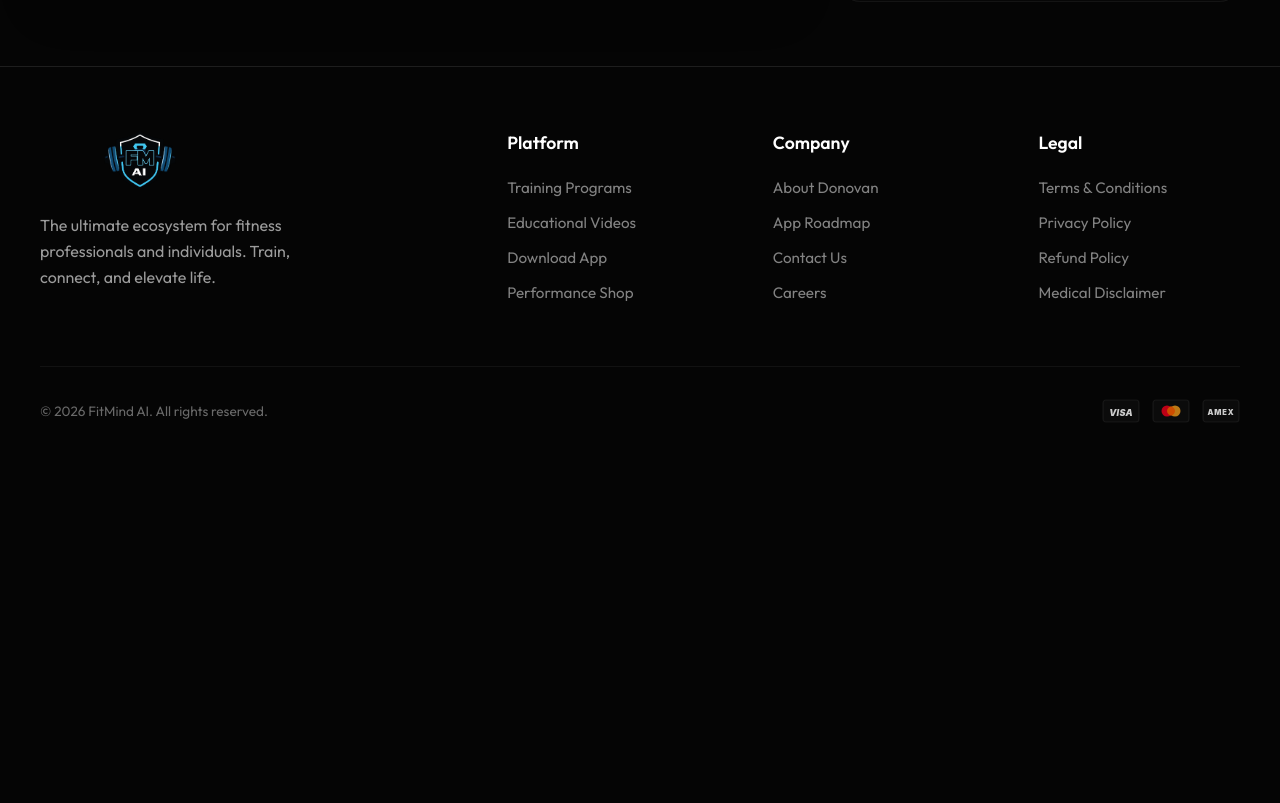
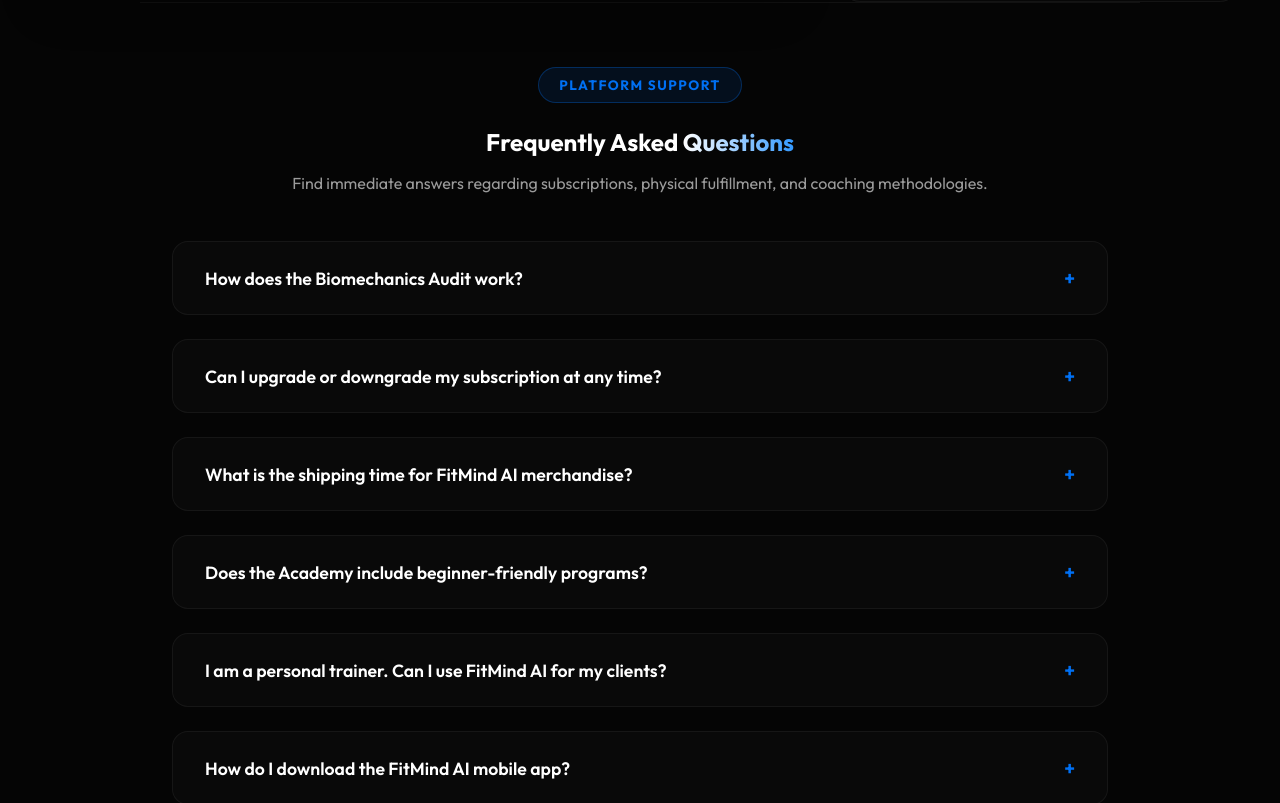
Before and after one commit to faxingberling1/fitmindai, a Next.js app: page /contact in a window 1280 px wide. Shown: the part 1200-2003 px from the top of the page. Before the commit the page ends 1655 px from the top, so only its background shows below. Built offline with nearby package versions, Linux system fonts and the light colour scheme.

Commit message:
feat: add contact page with form, math CAPTCHA, and FAQ section

```diff
--- a/src/app/contact/page.module.css
+++ b/src/app/contact/page.module.css
@@ -286,3 +286,74 @@
     padding: 4rem 1.5rem;
   }
 }
+
+/* --- FAQ SECTION --- */
+.faqSection {
+  padding: 4rem 2rem;
+  max-width: 1000px;
+  margin: 0 auto 4rem auto;
+  border-top: 1px solid rgba(255, 255, 255, 0.05);
+}
+
+.faqHeader {
+  text-align: center;
+  margin-bottom: 3rem;
+}
+
+.faqGrid {
+  display: grid;
+  grid-template-columns: 1fr;
+  gap: 1.5rem;
+}
+
+.faqItem {
+  background: rgba(255, 255, 255, 0.02);
+  border: 1px solid rgba(255, 255, 255, 0.05);
+  border-radius: 16px;
+  padding: 1.5rem 2rem;
+  transition: all 0.2s ease;
+  cursor: pointer;
+}
+
+.faqItem:hover {
+  background: rgba(255, 255, 255, 0.04);
+  border-color: rgba(255, 255, 255, 0.1);
+}
+
+.faqQuestion {
+  display: flex;
+  justify-content: space-between;
+  align-items: center;
+  font-size: 1.1rem;
+  font-weight: 600;
+  color: #fff;
+}
+
+.faqIcon {
+  color: #0070f3;
+  font-weight: bold;
+  font-size: 1.2rem;
+  transition: transform 0.3s ease;
+}
+
+.faqItem.open .faqIcon {
+  transform: rotate(45deg);
+}
+
+.faqAnswer {
+  margin-top: 1rem;
+  color: rgba(255, 255, 255, 0.6);
+  font-size: 0.95rem;
+  line-height: 1.6;
+  display: none;
+}
+
+.faqItem.open .faqAnswer {
+  display: block;
+  animation: fadeIn 0.3s ease;
+}
+
+@keyframes fadeIn {
+  from { opacity: 0; transform: translateY(-5px); }
+  to { opacity: 1; transform: translateY(0); }
+}
--- a/src/app/contact/page.tsx
+++ b/src/app/contact/page.tsx
@@ -21,6 +21,56 @@
   // Status states
   const [submitted, setSubmitted] = useState(false);
   const [errorMsg, setErrorMsg] = useState('');
+
+  // FAQ state
+  const [openFaq, setOpenFaq] = useState<number | null>(null);
+
+  const toggleFaq = (index: number) => {
+    setOpenFaq(openFaq === index ? null : index);
+  };
+
+  const faqs = [
+    {
+      question: "How does the Biomechanics Audit work?",
+      answer: "When you upgrade to the Pro Athlete or Elite Mentorship tier, you gain the ability to submit your training footage through the Dashboard. Coach Donovan will analyze your leverage, joint angles, and neural recruitment patterns using our proprietary telemetry overlay, returning a comprehensive breakdown within 48 hours."
+    },
+    {
+      question: "Can I upgrade or downgrade my subscription at any time?",
+      answer: "Absolutely. You can manage your active platform access tier directly from the 'Subscription Management' panel in your Dashboard. Upgrades take effect immediately (pro-rated), while downgrades apply at the start of your next billing cycle."
+    },
+    {
+      question: "What is the shipping time for FitMind AI merchandise?",
+      answer: "Standard shipping typically takes 5–7 business days within the continental US. Express options (2–3 days) and Overnight delivery are available at checkout. You can track your real-time fulfillment status under the 'My Orders' tab in your Dashboard."
+    },
+    {
+      question: "Does the Academy include beginner-friendly programs?",
+      answer: "Yes. While FitMind AI is built for peak neural and hypertrophic adaptation, the Academy includes modules spanning from 'Foundational Lifting Mechanics' for beginners to 'Cellular Energetics & Advanced Torque' for elite powerlifters."
+    },
+    {
+      question: "I am a personal trainer. Can I use FitMind AI for my clients?",
+      answer: "Yes! Our 'Trainer Hub' is specifically designed for coaches. It allows you to track your Client Roster, log diagnostic notes, monitor compliance, and manage your payouts. Contact support for volume licensing."
+    },
+    {
+      question: "How do I download the FitMind AI mobile app?",
+      answer: "The FitMind AI mobile companion application is currently in closed beta and will be publicly available in the near future. Once launched, an official announcement will be made on the website and all active members will be notified to download it."
+    },
+    {
+      question: "Are custom meal plans included in the subscription?",
+      answer: "Macronutrient guidance and cellular energetics protocols are included in the Pro Athlete tier. However, fully customized day-by-day meal plans and direct nutritional coaching require the Elite Mentorship tier."
+    },
+    {
+      question: "Is there a refund policy if I am not satisfied?",
+      answer: "Yes, we offer a 14-day money-back guarantee for all digital subscriptions if you haven't completed more than 20% of the Academy modules. Physical merchandise can be returned within 30 days if unworn and in original packaging."
+    },
+    {
+      question: "How often are new training modules added to the Academy?",
+      answer: "Coach Donovan and our scientific advisory board release new biomechanics and neural adaptation modules on the 1st of every month. Elite members get 7-day early access to all new content."
+    },
+    {
+      question: "Do you offer international shipping for physical merchandise?",
+      answer: "Yes, we ship globally! International shipping rates and times are calculated at checkout. Please note that customs duties and import taxes are the responsibility of the buyer."
+    }
+  ];
 
   // Generate CAPTCHA values on mount
   useEffect(() => {
@@ -224,6 +274,32 @@
           </div>
         </section>
 
+        {/* In-Depth FAQ Section */}
+        <section className={styles.faqSection}>
+          <div className={styles.faqHeader}>
+            <span className={styles.badge}>Platform Support</span>
+            <h2 className="heading-md">Frequently Asked <span className="text-gradient">Questions</span></h2>
+            <p className="text-gray" style={{ marginTop: '1rem' }}>Find immediate answers regarding subscriptions, physical fulfillment, and coaching methodologies.</p>
+          </div>
+          <div className={styles.faqGrid}>
+            {faqs.map((faq, index) => (
+              <div
+                key={index}
+                className={`${styles.faqItem} ${openFaq === index ? styles.open : ''}`}
+                onClick={() => toggleFaq(index)}
+              >
+                <div className={styles.faqQuestion}>
+                  <span>{faq.question}</span>
+                  <span className={styles.faqIcon}>+</span>
+                </div>
+                <div className={styles.faqAnswer}>
+                  {faq.answer}
+                </div>
+              </div>
+            ))}
+          </div>
+        </section>
+
       </main>
 
       <Footer />
--- a/src/components/AppDownloadSection.tsx
+++ b/src/components/AppDownloadSection.tsx
@@ -18,7 +18,7 @@
                  <path d="M18.71 19.5c-.83 1.24-1.71 2.45-3.05 2.47-1.34.03-1.77-.79-3.29-.79-1.53 0-2 .77-3.27.82-1.31.05-2.3-1.32-3.14-2.53C4.25 17 2.94 12.45 4.7 9.39c.87-1.52 2.43-2.48 4.12-2.51 1.28-.02 2.5.87 3.29.87.78 0 2.26-1.07 3.81-.91.65.03 2.47.26 3.64 1.98-.09.06-2.17 1.28-2.15 3.81.03 3.02 2.65 4.03 2.68 4.04-.03.07-.42 1.44-1.38 2.83M15.97 4.17c.66-.81 1.11-1.93.99-3.06-.96.04-2.13.64-2.82 1.45-.6.69-1.12 1.84-.98 2.94.97.08 2.15-.52 2.81-1.33z"/>
                </svg>
                <div className={styles.storeText}>
-                 <span className={styles.storeLabel}>Download on the</span>
+                 <span className={styles.storeLabel}>Coming Soon</span>
                  <span className={styles.storeName}>App Store</span>
                </div>
             </a>
@@ -28,7 +28,7 @@
                  <path d="M3 5.27v13.46c0 .82.68 1.41 1.47 1.27l10.98-6.38L3.25 4c-.16.27-.25.74-.25 1.27m13.06 6.73L5.08 6.27l11.51 6.67-.53-.94m-.94.94L3.6 18.25c.34-.1.86-.4 1.48-.76l10.98-6.38-.94.94m1.94-1.88L20.1 12l-2.98-1.72v3.44z"/>
                </svg>
                <div className={styles.storeText}>
-                 <span className={styles.storeLabel}>GET IT ON</span>
+                 <span className={styles.storeLabel}>Coming Soon</span>
                  <span className={styles.storeName}>Google Play</span>
                </div>
             </a>
```
